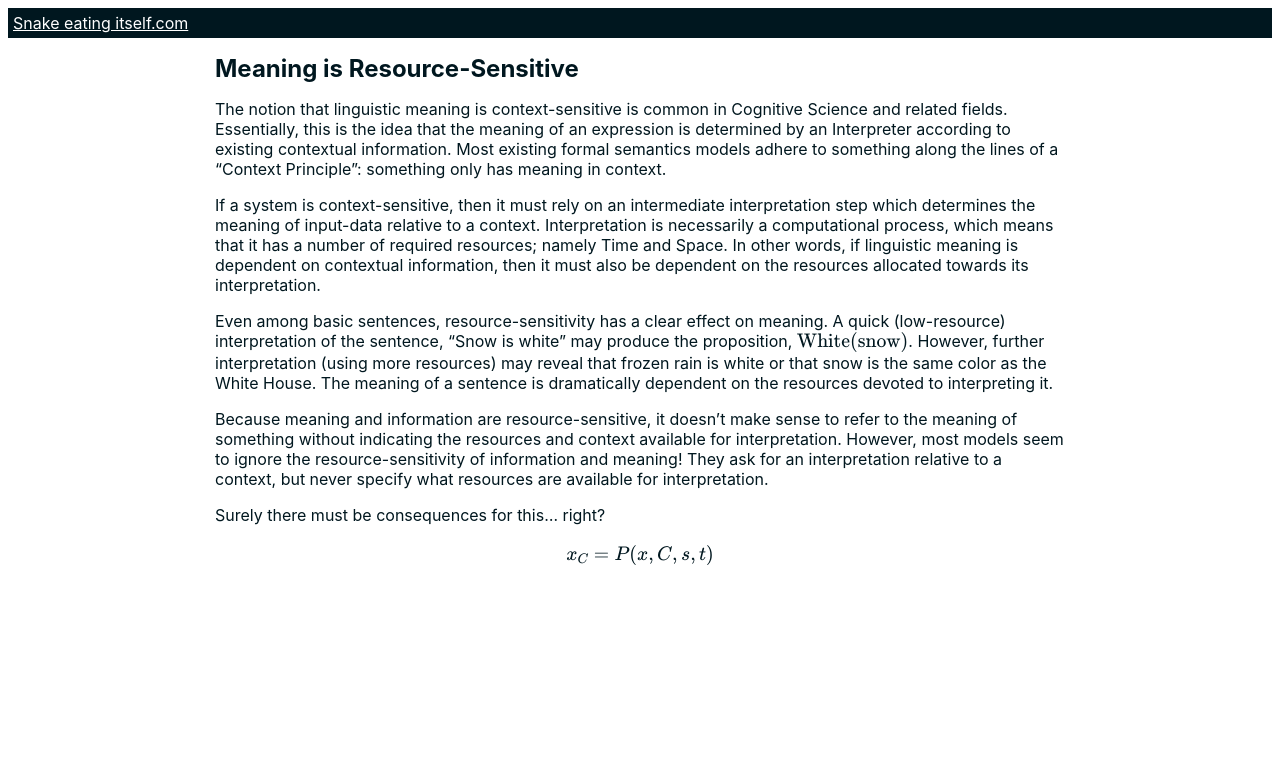
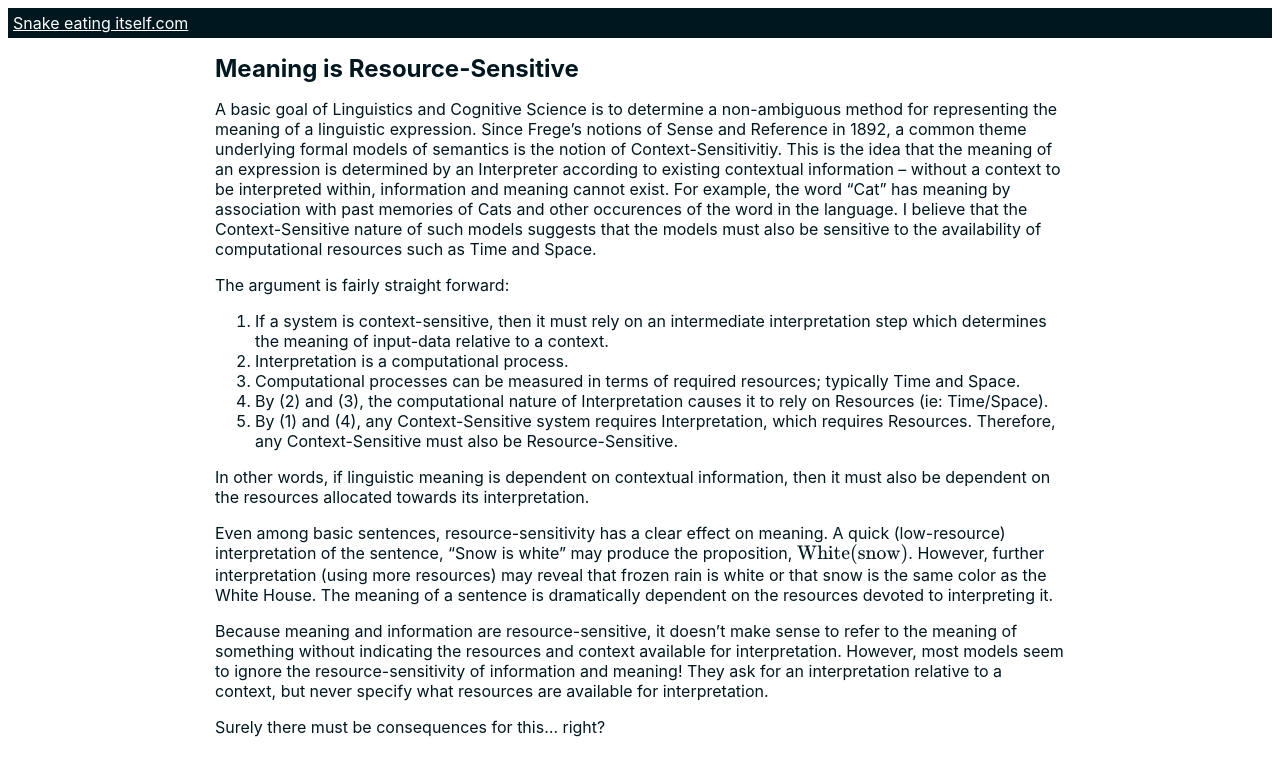
Before and after one commit to maxsun/maxsun.github.io, a Jekyll site: the page built from resource_sensitive.md, in a window 1280 px wide. Shown: the top 776 px of the page. Built offline with Jekyll 4.4.1, drawn with Linux system fonts in a browser that asks for light colours; our own code applies the rules of GitHub Pages for plain Markdown files; formulas are drawn with MathJax 3.

Commit message:
Update resource_sensitive.md

```diff
--- a/resource_sensitive.md
+++ b/resource_sensitive.md
@@ -1,11 +1,18 @@
 # Meaning is Resource-Sensitive
 
-The notion that linguistic meaning is context-sensitive is common in Cognitive Science and related fields.
-Essentially, this is the idea that the meaning of an expression is determined by an Interpreter according to existing contextual information.
-Most existing formal semantics models adhere to something along the lines of a “Context Principle”: something only has meaning in context.
+A basic goal of Linguistics and Cognitive Science is to determine a non-ambiguous method for representing the meaning of a linguistic expression.
+Since Frege's notions of Sense and Reference in 1892, a common theme underlying formal models of semantics is the notion of Context-Sensitivitiy.
+This is the idea that the meaning of an expression is determined by an Interpreter according to existing contextual information -- without a context to be interpreted within, information and meaning cannot exist.
+For example, the word "Cat" has meaning by association with past memories of Cats and other occurences of the word in the language.
+I believe that the Context-Sensitive nature of such models suggests that the models must also be sensitive to the availability of computational resources such as Time and Space.
 
-If a system is context-sensitive, then it must rely on an intermediate interpretation step which determines the meaning of input-data relative to a context.
-Interpretation is necessarily a computational process, which means that it has a number of required resources; namely Time and Space.
+The argument is fairly straight forward:
+1. If a system is context-sensitive, then it must rely on an intermediate interpretation step which determines the meaning of input-data relative to a context.
+2. Interpretation is a computational process.
+3. Computational processes can be measured in terms of required resources; typically Time and Space.
+4. By (2) and (3), the computational nature of Interpretation causes it to rely on Resources (ie: Time/Space).
+5. By (1) and (4), any Context-Sensitive system requires Interpretation, which requires Resources. Therefore, any Context-Sensitive must also be Resource-Sensitive.
+
 In other words, if linguistic meaning is dependent on contextual information, then it must also be dependent on the resources allocated towards its interpretation.
 
 Even among basic sentences, resource-sensitivity has a clear effect on meaning.
@@ -18,7 +25,3 @@ However, most models seem to ignore the resource-sensitivity of information and
 They ask for an interpretation relative to a context, but never specify what resources are available for interpretation.
 
 Surely there must be consequences for this… right?
-
-$$
-x_C = P(x, C, s, t)
-$$
```
